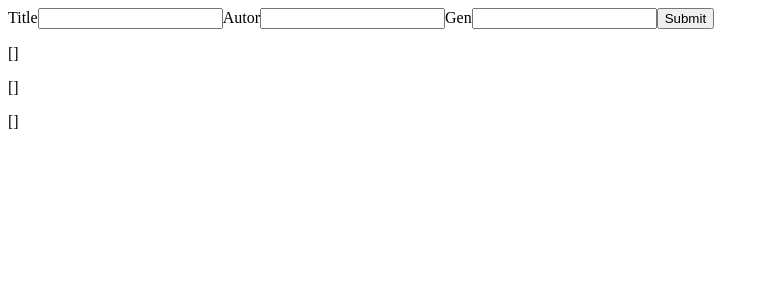
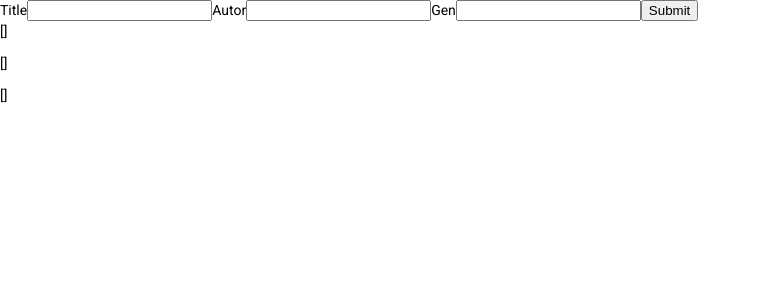
Before and after one commit to Totiruzi/organizer, an Angular app: page / in a window 1280 px wide. Shown: the top 300 px of the page, without its empty margins (0-777 px from the left). Built offline with nearby package versions, Linux system fonts and the light colour scheme.

Commit message:
Add angular material

```diff
--- a/angular.json
+++ b/angular.json
@@ -34,6 +34,7 @@
               "src/assets"
             ],
             "styles": [
+              "./node_modules/@angular/material/prebuilt-themes/deeppurple-amber.css",
               "src/styles.scss"
             ],
             "scripts": []
@@ -102,6 +103,7 @@
               "src/assets"
             ],
             "styles": [
+              "./node_modules/@angular/material/prebuilt-themes/deeppurple-amber.css",
               "src/styles.scss"
             ],
             "scripts": []
--- a/package.json
+++ b/package.json
@@ -8,15 +8,19 @@
     "start": "ng serve --port 5000",
     "build": "ng build",
     "watch": "ng build --watch --configuration development",
-    "test": "ng test"
+    "test": "ng test",
+    "lint": "run-p lint:ts lint:tsc",
+    "lint:fix": "run-s lint:ts:fix lint:tsc"
   },
   "private": true,
   "dependencies": {
     "@angular/animations": "~13.0.0",
+    "@angular/cdk": "^13.2.4",
     "@angular/common": "~13.0.0",
     "@angular/compiler": "~13.0.0",
     "@angular/core": "~13.0.0",
     "@angular/forms": "~13.0.0",
+    "@angular/material": "^13.2.4",
     "@angular/platform-browser": "~13.0.0",
     "@angular/platform-browser-dynamic": "~13.0.0",
     "@angular/router": "~13.0.0",
--- a/src/app/app.module.ts
+++ b/src/app/app.module.ts
@@ -2,11 +2,12 @@ import { AppComponent } from './app.component'
 import { AppRoutingModule } from './app-routing.module'
 import { AspirationModule } from 'src/app/aspiration/aspiration.module'
 import { BrowserModule } from '@angular/platform-browser'
-import { NgModule } from '@angular/core'
+import { NgModule } from '@angular/core';
+import { BrowserAnimationsModule } from '@angular/platform-browser/animations'
 
 @NgModule({
   declarations: [AppComponent],
-  imports: [BrowserModule, AppRoutingModule, AspirationModule],
+  imports: [BrowserModule, AppRoutingModule, AspirationModule, BrowserAnimationsModule],
   providers: [],
   bootstrap: [AppComponent],
 })
--- a/src/index.html
+++ b/src/index.html
@@ -7,9 +7,12 @@
   <base href="/">
   <meta name="viewport" content="width=device-width, initial-scale=1">
   <link rel="icon" type="image/x-icon" href="favicon.ico">
+  <link rel="preconnect" href="https://fonts.gstatic.com">
+  <link href="https://fonts.googleapis.com/css2?family=Roboto:wght@300;400;500&display=swap" rel="stylesheet">
+  <link href="https://fonts.googleapis.com/icon?family=Material+Icons" rel="stylesheet">
 </head>
 
-<body>
+<body class="mat-typography">
   <app-root></app-root>
 </body>
 
--- a/src/styles.scss
+++ b/src/styles.scss
@@ -1 +1,4 @@
 /* You can add global styles to this file, and also import other style files */
+
+html, body { height: 100%; }
+body { margin: 0; font-family: Roboto, "Helvetica Neue", sans-serif; }
```
Also changed, not shown: src/app/angular-material/angular-material.module.ts (added, +12 -0 lines), 1 other file (tests, documents, lock files or other folders).
